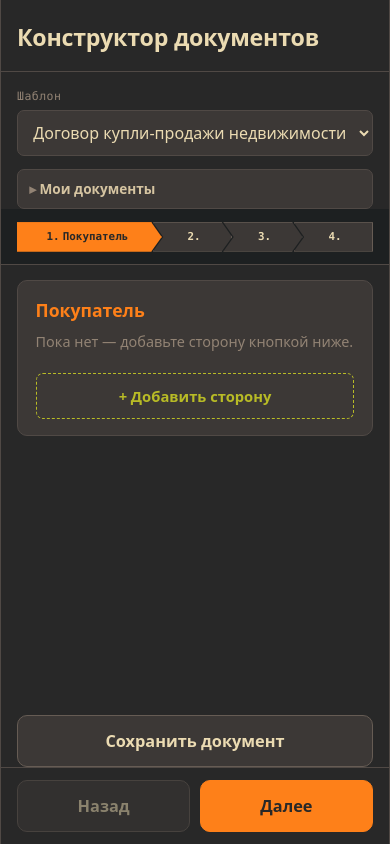
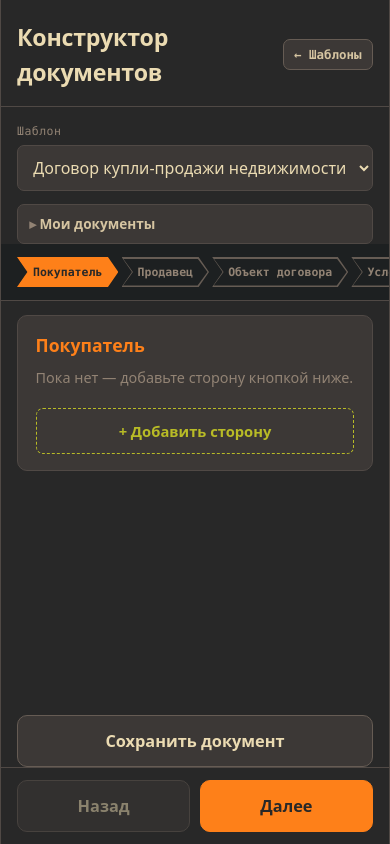
Before and after one commit to wilful/This-docs, a website built with Vite: page index.html in a window 390 px wide. Built offline with nearby package versions, Linux system fonts and the light colour scheme; what @myriaddreamin/typst.ts would draw is missing.

Commit message:
Добавить возврат к выбору шаблонов

```diff
--- a/index.html
+++ b/index.html
@@ -9,6 +9,7 @@
     <div class="wrap">
       <header>
         <h1>Конструктор документов</h1>
+        <button id="home" type="button" class="home-btn" aria-label="К выбору шаблона">← Шаблоны</button>
       </header>
 
       <div class="template-row">
--- a/src/main.js
+++ b/src/main.js
@@ -18,6 +18,7 @@ const els = {
   back: document.getElementById("back"),
   next: document.getElementById("next"),
   save: document.getElementById("save"),
+  home: document.getElementById("home"),
 };
 
 // ---- saved documents (localStorage) ----
@@ -552,19 +553,24 @@ function renderSteps(groups) {
     const chip = document.createElement("button");
     chip.type = "button";
     chip.className = "step-chip";
-    const num = document.createElement("span");
-    num.className = "num";
-    num.textContent = String(i + 1);
     const title = document.createElement("span");
     title.className = "title";
     title.textContent = g.title;
-    chip.append(num, title);
-    chip.setAttribute("aria-label", `Раздел ${i + 1}: ${g.title}`);
+    chip.append(title);
+    chip.setAttribute("aria-label", `Раздел: ${g.title}`);
     if (i === stepIndex) chip.setAttribute("aria-current", "step");
     else if (i < stepIndex) chip.classList.add("done");
     chip.addEventListener("click", () => gotoStep(i));
     els.steps.appendChild(chip);
   });
+  const active = els.steps.querySelector('[aria-current="step"]');
+  if (active) {
+    const left = active.offsetLeft;
+    const right = left + active.offsetWidth;
+    if (left < els.steps.scrollLeft) els.steps.scrollLeft = left;
+    else if (right > els.steps.scrollLeft + els.steps.clientWidth)
+      els.steps.scrollLeft = right - els.steps.clientWidth;
+  }
 }
 
 function renderActions(groups) {
@@ -600,6 +606,21 @@ els.back.addEventListener("click", () => {
   writeStep(getGroups(current)[stepIndex]);
   stepIndex--;
   renderStep();
+});
+
+els.home.addEventListener("click", () => {
+  const hasProgress = stepIndex > 0 || getGroups(current).some((g) => {
+    const value = data[g.id];
+    return g.repeatable
+      ? value.length > 0
+      : Object.values(value || {}).some((v) => String(v ?? "").trim() !== "");
+  });
+  if (hasProgress && !window.confirm("Вернуться к выбору шаблона? Черновик текущего документа останется сохранён.")) return;
+  saveDraft();
+  stepIndex = 0;
+  els.tpl.focus();
+  els.tpl.scrollIntoView({ behavior: "smooth", block: "start" });
+  setStatus("Выберите шаблон документа.");
 });
 
 els.save.addEventListener("click", () => {
--- a/src/style.css
+++ b/src/style.css
@@ -68,6 +68,10 @@ body {
 /* ---------------- header ---------------- */
 
 header {
+  display: flex;
+  align-items: center;
+  justify-content: space-between;
+  gap: 0.75rem;
   padding: 1.25rem 1.25rem 1rem;
   border-bottom: 1px solid var(--bg2);
 }
@@ -78,6 +82,27 @@ header h1 {
   letter-spacing: -0.01em;
   margin: 0;
   color: var(--fg);
+}
+
+.home-btn {
+  flex: 0 0 auto;
+  border: 1px solid var(--bg3);
+  border-radius: var(--radius-sm);
+  padding: 0.45rem 0.65rem;
+  background: var(--bg1);
+  color: var(--fg2);
+  font: 600 0.78rem ui-monospace, "SF Mono", Menlo, Consolas, monospace;
+  cursor: pointer;
+}
+
+.home-btn:hover {
+  border-color: var(--orange);
+  color: var(--orange);
+}
+
+.home-btn:focus-visible {
+  outline: 2px solid var(--yellow);
+  outline-offset: 2px;
 }
 
 /* ---------------- template selector ---------------- */
@@ -118,10 +143,10 @@ select.tpl:focus-visible {
 .steps {
   display: flex;
   flex-wrap: nowrap;
-  gap: 0;
+  gap: 0.35rem;
   padding: 0.8rem 1.25rem;
   overflow-x: auto;
-  overflow-y: visible;
+  overflow-y: hidden;
   scrollbar-width: none;
   /* min-width:0 is required: as a flex child of the column .wrap it would
      otherwise refuse to shrink below its content and overflow the layout. */
@@ -137,67 +162,61 @@ select.tpl:focus-visible {
 
 .step-chip {
   position: relative;
-  flex: 0 1 auto;
-  min-width: 0;
+  flex: 0 0 auto;
+  max-width: min(16rem, 78vw);
   display: flex;
   align-items: center;
-  gap: 0.4rem;
+  justify-content: center;
+  gap: 0;
   white-space: normal;
-  overflow-wrap: anywhere;
-  text-align: left;
-  border: 1px solid var(--bg3);
-  background: var(--bg1);
+  overflow-wrap: break-word;
+  text-align: center;
+  isolation: isolate;
+  border: 0;
+  background: transparent;
   color: var(--gray);
-  clip-path: polygon(0 0, calc(100% - 0.65rem) 0, 100% 50%, calc(100% - 0.65rem) 100%, 0 100%, 0.65rem 50%);
-  padding: 0.45rem 1rem 0.45rem 1.2rem;
+  padding: 0.5rem 1.15rem;
   font-family: ui-monospace, "SF Mono", Menlo, Consolas, monospace;
   font-size: 0.78rem;
   font-weight: 600;
   cursor: pointer;
 }
 
-.step-chip:first-child {
-  clip-path: polygon(0 0, calc(100% - 0.65rem) 0, 100% 50%, calc(100% - 0.65rem) 100%, 0 100%);
-  padding-left: 0.8rem;
+.step-chip::before,
+.step-chip::after {
+  content: "";
+  position: absolute;
+  inset: 0;
+  z-index: -1;
+  pointer-events: none;
+  clip-path: polygon(0 0, calc(100% - 0.65rem) 0, 100% 50%, calc(100% - 0.65rem) 100%, 0 100%, 0.65rem 50%);
 }
 
-.step-chip + .step-chip {
-  margin-left: -0.65rem;
+.step-chip::before {
+  background: var(--bg3);
 }
 
-.step-chip:last-child {
-  clip-path: polygon(0 0, 100% 0, 100% 100%, 0 100%, 0.65rem 50%);
-}
-
-.step-chip:only-child {
-  clip-path: none;
-}
-
-.step-chip .num {
-  color: var(--fg);
-}
-
-.step-chip .num::after {
-  content: ".";
+.step-chip::after {
+  inset: 1.5px;
+  background: var(--bg0-hard);
+  clip-path: polygon(0 0, calc(100% - 0.62rem) 0, 100% 50%, calc(100% - 0.62rem) 100%, 0 100%, 0.62rem 50%);
 }
 
 .step-chip[aria-current="step"] {
-  background: var(--orange);
   color: var(--bg0);
-  border-color: var(--orange);
 }
 
-.step-chip[aria-current="step"] .num {
-  color: var(--bg0);
+.step-chip[aria-current="step"]::before,
+.step-chip[aria-current="step"]::after {
+  background: var(--orange);
 }
 
 .step-chip.done {
   color: var(--aqua);
-  border-color: var(--aqua);
 }
 
-.step-chip.done .num {
-  color: var(--aqua);
+.step-chip.done::before {
+  background: var(--aqua);
 }
 
 /* ---------------- main screen ---------------- */
@@ -489,36 +508,18 @@ textarea:focus {
 
   .steps {
     padding-inline: 1rem;
-    gap: 0;
-    overflow-x: hidden;
+    gap: 0.2rem;
+    overflow-x: auto;
+    scroll-snap-type: x proximity;
+    overscroll-behavior-x: contain;
   }
 
   .step-chip {
-    flex: 1 1 0;
-    justify-content: center;
-    gap: 0.2rem;
-    padding: 0.45rem 0.8rem 0.45rem 1rem;
-    font-size: 0.68rem;
-  }
-
-  .step-chip:first-child {
-    padding-left: 0.55rem;
-  }
-
-  .step-chip + .step-chip {
-    margin-left: -0.55rem;
-  }
-
-  .step-chip .title {
-    display: none;
-  }
-
-  .step-chip[aria-current="step"] .title {
-    display: inline;
-  }
-
-  .step-chip[aria-current="step"] {
-    flex-grow: 2.5;
+    flex: 0 0 auto;
+    max-width: 72vw;
+    scroll-snap-align: center;
+    padding-inline: 1rem;
+    font-size: 0.72rem;
   }
 
   main#step {
```
